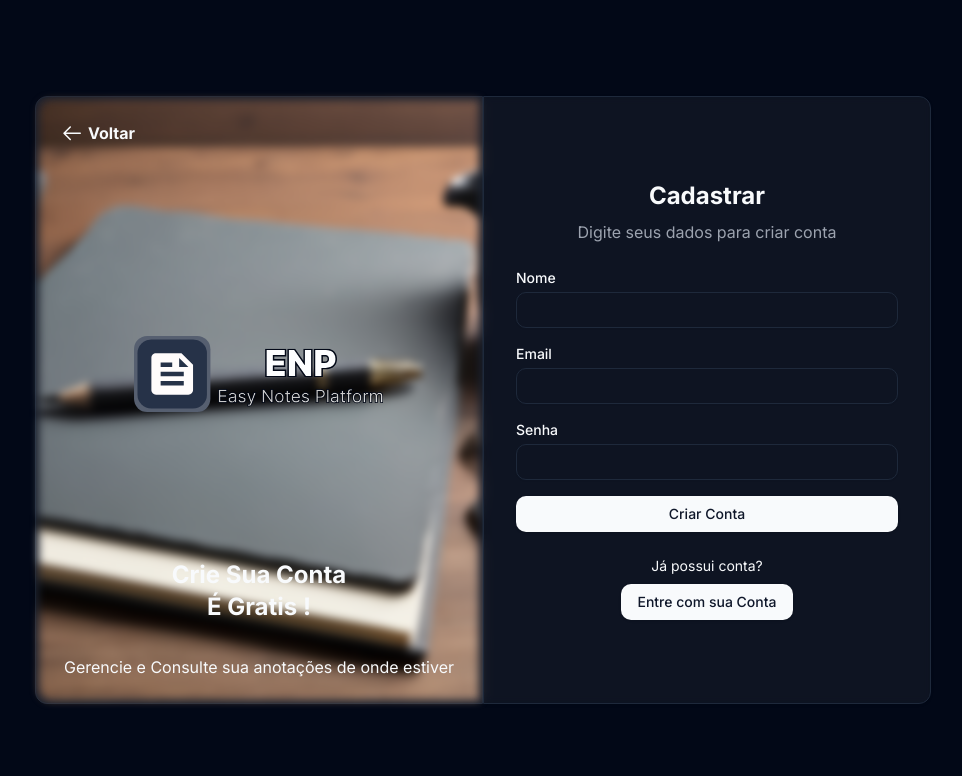
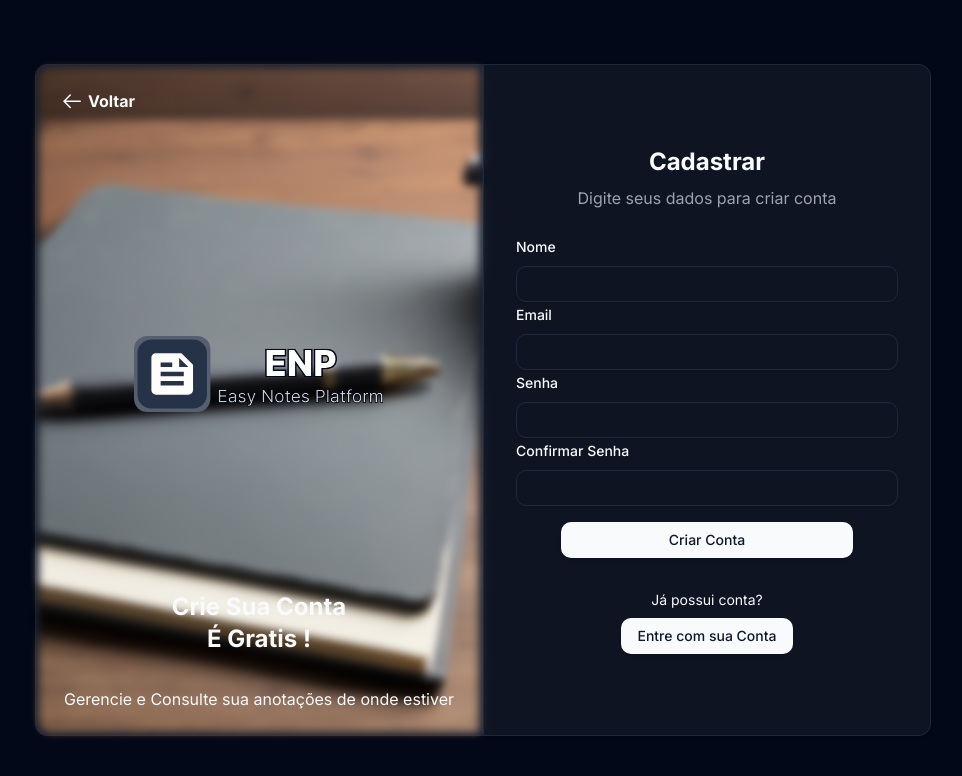
Before and after one commit to alissondevsouza/easy-notes-platform, a Next.js app: page /sign-up in a window 1280 px wide. Shown: the top 776 px of the page, without its empty margins (157-1119 px from the left). Built offline with nearby package versions, Linux system fonts and the light colour scheme.

Commit message:
Feat: Implement login-form design-forms validation features

```diff
--- /dev/null
+++ b/src/app/login/_components/login-form.tsx
@@ -0,0 +1,66 @@
+'use client'
+
+import { Label } from "@/components/ui/label"
+import { Input } from "@/components/ui/input"
+import { Button } from "@/components/ui/button"
+import { useForm, FieldValues } from "react-hook-form"
+import { TLoginSchema, loginSchema } from "@/lib/type"
+import { zodResolver } from '@hookform/resolvers/zod'
+
+export default function LoginForm() {
+
+    const {
+        register,
+        handleSubmit,
+        formState: { errors, isSubmitting },
+        reset
+     } = useForm<TLoginSchema>({
+        mode: 'all',
+        resolver: zodResolver(loginSchema)
+    })
+
+    const onSubmit = async (data: FieldValues) => {
+
+        await new Promise((resolver) => setTimeout(resolver, 2000));
+        console.log(data)
+        reset()
+    }
+
+    return (
+        <form onSubmit={handleSubmit(onSubmit)} className="space-y-2">
+            <Label
+                htmlFor="email"
+            >
+                Email
+            </Label>
+            <Input
+                {...register('email')}
+                name="email"
+                required type="email"
+            />
+            {errors.email && <p className="text-sm text-red-600">{`${errors.email.message}`}</p>}
+
+            <Label
+                htmlFor="password"
+            >
+                Senha
+            </Label>
+            <Input
+                {...register('password')}
+                name="password"
+                required type="password"
+            />
+            {errors.password && <p className="text-sm text-red-600">{`${errors.password.message}`}</p>}
+
+            <div className="w-full flex flex-col items-center">
+                <Button
+                    type="submit"
+                    className="w-[80%] mt-2"
+                    disabled={isSubmitting}
+                >
+                    Entrar
+                </Button>
+            </div>
+        </form>
+    )
+}
--- a/src/app/login/page.tsx
+++ b/src/app/login/page.tsx
@@ -1,21 +1,20 @@
 import { CardHeader, CardContent, Card } from "@/components/ui/card"
-import { Label } from "@/components/ui/label"
-import { Input } from "@/components/ui/input"
 import { Button } from "@/components/ui/button"
 import Link from "next/link"
 import Image from "next/image"
 import Logo from "@/assets/logo.svg"
 import Login from "@/assets/Login.jpg"
 import { GoArrowLeft } from "react-icons/go";
+import LoginForm from "@/app/login/_components/login-form";
 
 export default function LoginPage() {
 
     return (
         <main className="flex min-h-screen flex-row items-center justify-center">
-            <div className="w-full relative h-[38rem] max-w-md backdrop-blur-sm bg-white/10 rounded-l-xl border text-card-foreground shadow flex flex-col justify-center items-center p-6">
+            <div className="w-full relative h-[42rem] max-w-md backdrop-blur-sm bg-white/10 rounded-l-xl border text-card-foreground shadow flex flex-col justify-center items-center p-6">
                 <div className="absolute -z-10 w-full h-full flex justify-center items-center blur-sm">
                     <Image
-                        className="rounded-l-xl h-[37.5rem] w-[98.5%] object-cover"
+                        className="rounded-l-xl h-[41.5rem] w-[98.5%] object-cover"
                         src={Login}
                         alt="background image"
                         height={500}
@@ -46,7 +45,7 @@ export default function LoginPage() {
 
             </div>
 
-            <Card className="flex justify-center items-center flex-col w-full h-[38rem] max-w-md backdrop-blur-sm bg-white/5">
+            <Card className="flex justify-center items-center flex-col w-full h-[42rem] max-w-md backdrop-blur-sm bg-white/5">
                 <CardHeader className="flex justify-center items-center space-y-2">
                     <h2 className="text-2xl font-bold">
                         Entrar
@@ -57,17 +56,7 @@ export default function LoginPage() {
                 </CardHeader>
 
                 <CardContent>
-                    <form className="space-y-4">
-                        <div className="space-y-2">
-                            <Label htmlFor="email">Email</Label>
-                            <Input name="email" required type="email" />
-                        </div>
-                        <div className="space-y-2">
-                            <Label htmlFor="password">Senha</Label>
-                            <Input name="password" required type="password" />
-                        </div>
-                        <Button type="submit" className="w-full">Entrar</Button>
-                    </form>
+                    <LoginForm />
 
                     <div className="space-y-4 mt-4">
                         <div className="w-full flex justify-center items-center">
--- /dev/null
+++ b/src/app/sign-up/_components/sign-form.tsx
@@ -0,0 +1,94 @@
+'use client'
+
+import { Input } from "@/components/ui/input"
+import { Button } from "@/components/ui/button"
+import { Label } from "@/components/ui/label"
+import { FieldValues, useForm } from "react-hook-form"
+import { TSignUpSchema, signUpSchema } from "@/lib/type"
+import { zodResolver } from '@hookform/resolvers/zod'
+
+export default function SignUpForm() {
+
+    const {
+        register,
+        handleSubmit,
+        formState: { errors, isSubmitting },
+        reset
+    } = useForm<TSignUpSchema>({
+        mode: 'all',
+        resolver: zodResolver(signUpSchema)
+    })
+
+    const onSubmit = async (data: FieldValues) => {
+
+        await new Promise((resolver) => setTimeout(resolver, 2000));
+        console.log(data)
+        reset()
+    }
+
+    return (
+        <form onSubmit={handleSubmit(onSubmit)} className="space-y-2">
+            <Label
+                htmlFor="name"
+            >
+                Nome
+            </Label>
+            <Input
+                {...register('name')}
+                id="name"
+                name="name"
+                type="text"
+            />
+            {errors.name && <p className="text-sm text-red-600">{`${errors.name.message}`}</p>}
+
+            <Label
+                htmlFor="email"
+            >
+                Email
+            </Label>
+            <Input
+                {...register('email')}
+                id="email"
+                name="email"
+                type="email"
+            />
+            {errors.email && <p className="text-sm text-red-600">{`${errors.email.message}`}</p>}
+
+            <Label
+                htmlFor="password"
+            >
+                Senha
+            </Label>
+            <Input
+                {...register('password')}
+                id="password"
+                name="password"
+                type="password"
+            />
+            {errors.password && <p className="text-sm text-red-600">{`${errors.password.message}`}</p>}
+
+            <Label
+                htmlFor="password"
+            >
+                Confirmar Senha
+            </Label>
+            <Input
+                {...register('confirmPassword')}
+                id="password"
+                name="confirmPassword"
+                type="password"
+            />
+            {errors.confirmPassword && <p className="text-sm text-red-600">{`${errors.confirmPassword.message}`}</p>}
+
+            <div className="flex flex-col items-center p-2">
+                <Button
+                    type="submit"
+                    className="w-[80%]"
+                    disabled={isSubmitting}
+                >
+                    Criar Conta
+                </Button>
+            </div>
+        </form>
+    )
+}
--- a/src/app/sign-up/page.tsx
+++ b/src/app/sign-up/page.tsx
@@ -1,19 +1,19 @@
-import { Input } from "@/components/ui/input"
 import { Button } from "@/components/ui/button"
 import Link from "next/link"
 import Image from "next/image"
 import Logo from "@/assets/logo.svg"
 import SignUp from "@/assets/SignUp.jpg"
 import { GoArrowLeft } from "react-icons/go";
+import SignUpForm from "@/app/sign-up/_components/sign-form"
 
 export default function SignUpPage() {
 
   return (
     <main className="flex min-h-screen flex-row items-center justify-center">
-        <div className="w-full relative h-[38rem] max-w-md backdrop-blur-sm bg-white/10 rounded-l-xl border text-card-foreground shadow flex flex-col justify-center items-center p-6">
+        <div className="w-full relative h-[42rem] max-w-md backdrop-blur-sm bg-white/10 rounded-l-xl border text-card-foreground shadow flex flex-col justify-center items-center p-6">
             <div className="absolute -z-10 w-full h-full flex justify-center items-center blur-sm">
                 <Image
-                    className="rounded-l-xl h-[37.5rem] w-[98.5%] object-cover"
+                    className="rounded-l-xl h-[41.5rem] w-[98.5%] object-cover"
                     src={SignUp}
                     alt="background image"
                     height={500}
@@ -43,7 +43,7 @@ export default function SignUpPage() {
             </div>
         </div>
 
-        <div className="h-[38rem] p-8 w-full max-w-md rounded-r-xl border text-card-foreground shadow backdrop-blur-sm bg-white/5">
+        <div className="h-[42rem] p-8 w-full max-w-md rounded-r-xl border text-card-foreground shadow backdrop-blur-sm bg-white/5">
             <div className=" h-full flex justify-center flex-col">
                 <div className="flex justify-center flex-col items-center">
                     <h1 className="text-2xl font-bold mb-2">
@@ -54,28 +54,7 @@ export default function SignUpPage() {
                     </p>
                 </div>
 
-                <form className="space-y-4">
-                    <div>
-                        <label className="block text-sm font-medium mb-1" htmlFor="name">
-                            Nome
-                        </label>
-                        <Input id="name" name="name" type="text" />
-                    </div>
-                    <div>
-                        <label className="block text-sm font-medium mb-1" htmlFor="email">
-                            Email
-                        </label>
-                        <Input id="email" name="email" type="email" />
-                    </div>
-                    <div>
-                        <label className="block text-sm font-medium mb-1" htmlFor="password">
-                            Senha
-                        </label>
-                        <Input id="password" name="password"  type="password" />
-                    </div>
-
-                    <Button type="submit" className="w-full">Criar Conta</Button>
-                </form>
+                <SignUpForm />
 
                 <div className="mt-6 text-center">
                     <p className="text-sm">
--- /dev/null
+++ b/src/lib/type.ts
@@ -0,0 +1,25 @@
+import { z } from 'zod'
+
+export const signUpSchema = z.object({
+    name: z.string().min(3 ,'O nome deve ter no mínimo 3 caracteres'),
+    email: z.string().email('Email inválido'),
+    password: z.string().min(6, 'A senha deve ter no mínimo 6 caracteres'),
+    confirmPassword: z.string().min(6, 'A senha deve ter no mínimo 6 caracteres'),
+}).refine((fields) => fields.password === fields.confirmPassword, {
+    message: 'As senhas devem ser iguais',
+    path: ['confirmPassword'],
+}).transform((fields) => ({
+    name: fields.name.toUpperCase(),
+    email: fields.email,
+    password: fields.password,
+    confirmPassword: fields.confirmPassword
+}))
+
+export type TSignUpSchema = z.infer<typeof signUpSchema>
+
+export const loginSchema = z.object({
+    email: z.string().email('Email inválido'),
+    password: z.string().min(6, 'A senha deve ter no mínimo 6 caracteres')
+})
+
+export type TLoginSchema = z.infer<typeof loginSchema>
```
